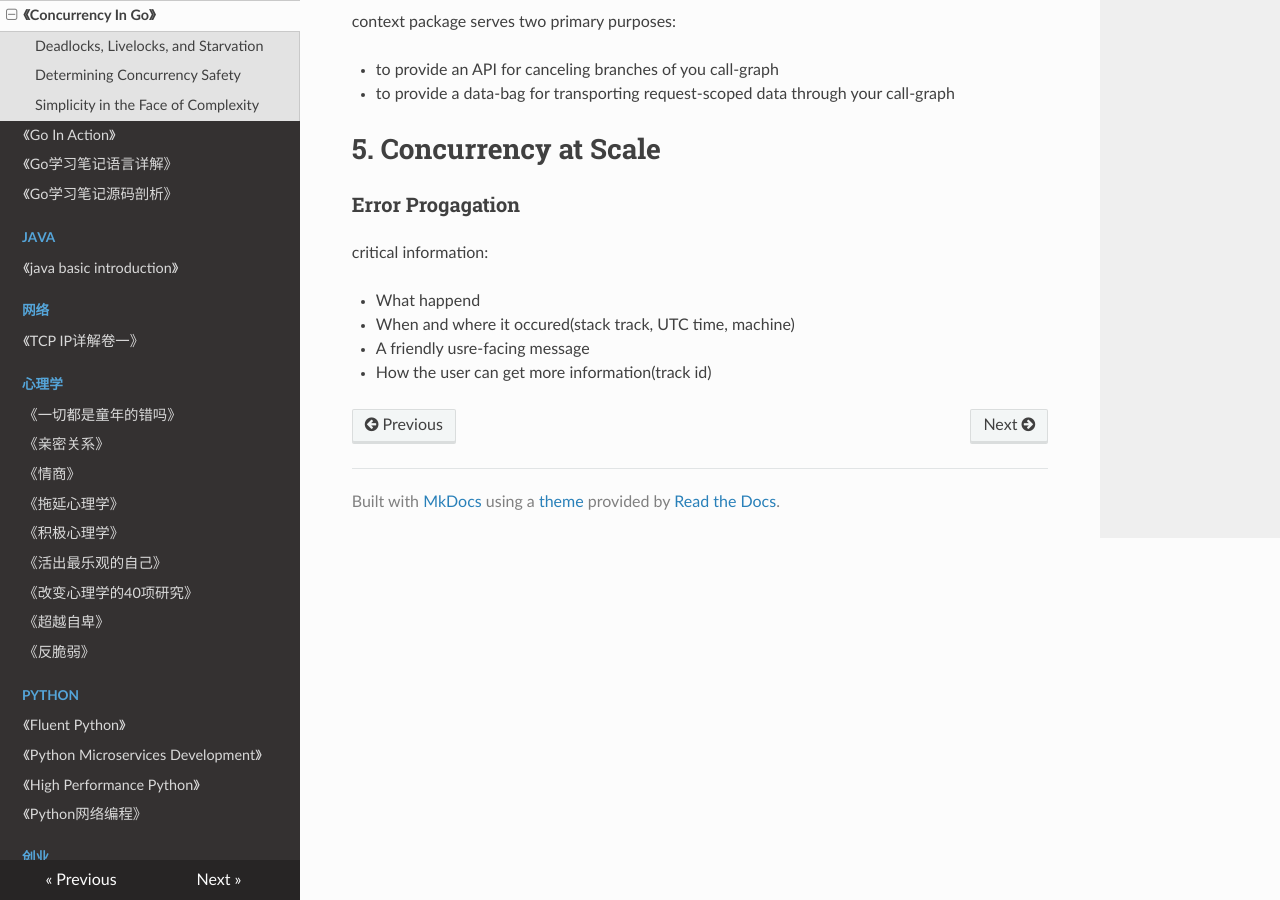
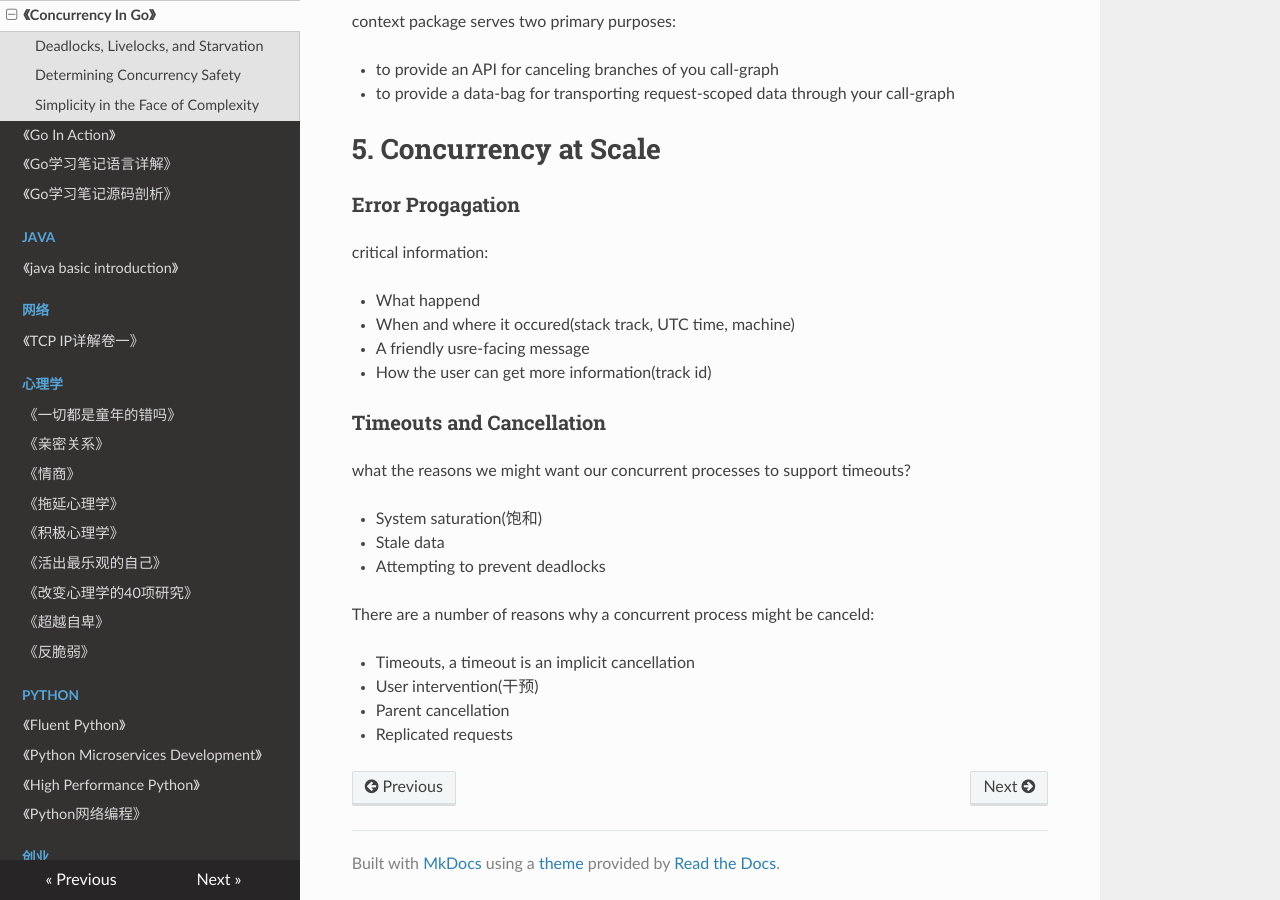
Before and after one commit to PegasusWang/booknotes, an MkDocs documentation site: the page built from docs/golang/concurrency-in-go/concurrency_in_go.md, in a window 1280 px wide and 900 px high, scrolled down 20653 px. Built offline with MkDocs 1.6.1, drawn with Linux system fonts in a browser that asks for light colours; nearby versions of some CDN libraries; old or Windows-style settings are respelled for this version of MkDocs.

Commit message:
Timeouts and Cancellation

```diff
--- a/docs/golang/concurrency-in-go/concurrency_in_go.md
+++ b/docs/golang/concurrency-in-go/concurrency_in_go.md
@@ -1111,3 +1111,18 @@ critical information:
 - When and where it occured(stack track, UTC time, machine)
 - A friendly usre-facing message
 - How the user can get more information(track id)
+
+### Timeouts and Cancellation
+
+what the reasons we might want our concurrent processes to support timeouts?
+
+- System saturation(饱和)
+- Stale data
+- Attempting to prevent deadlocks
+
+There are a number of reasons why a concurrent process might be canceld:
+
+- Timeouts, a timeout is an implicit cancellation
+- User intervention(干预)
+- Parent cancellation
+- Replicated requests
```
